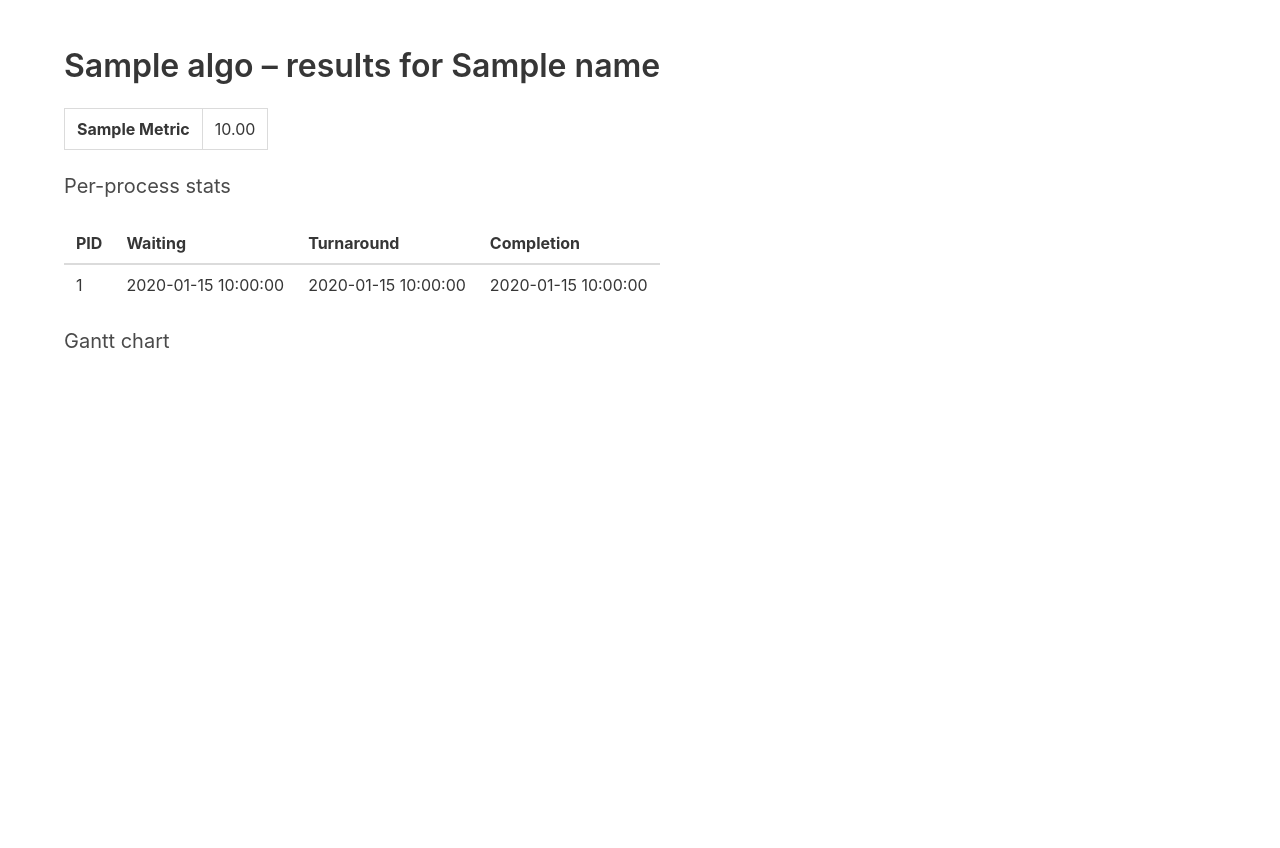
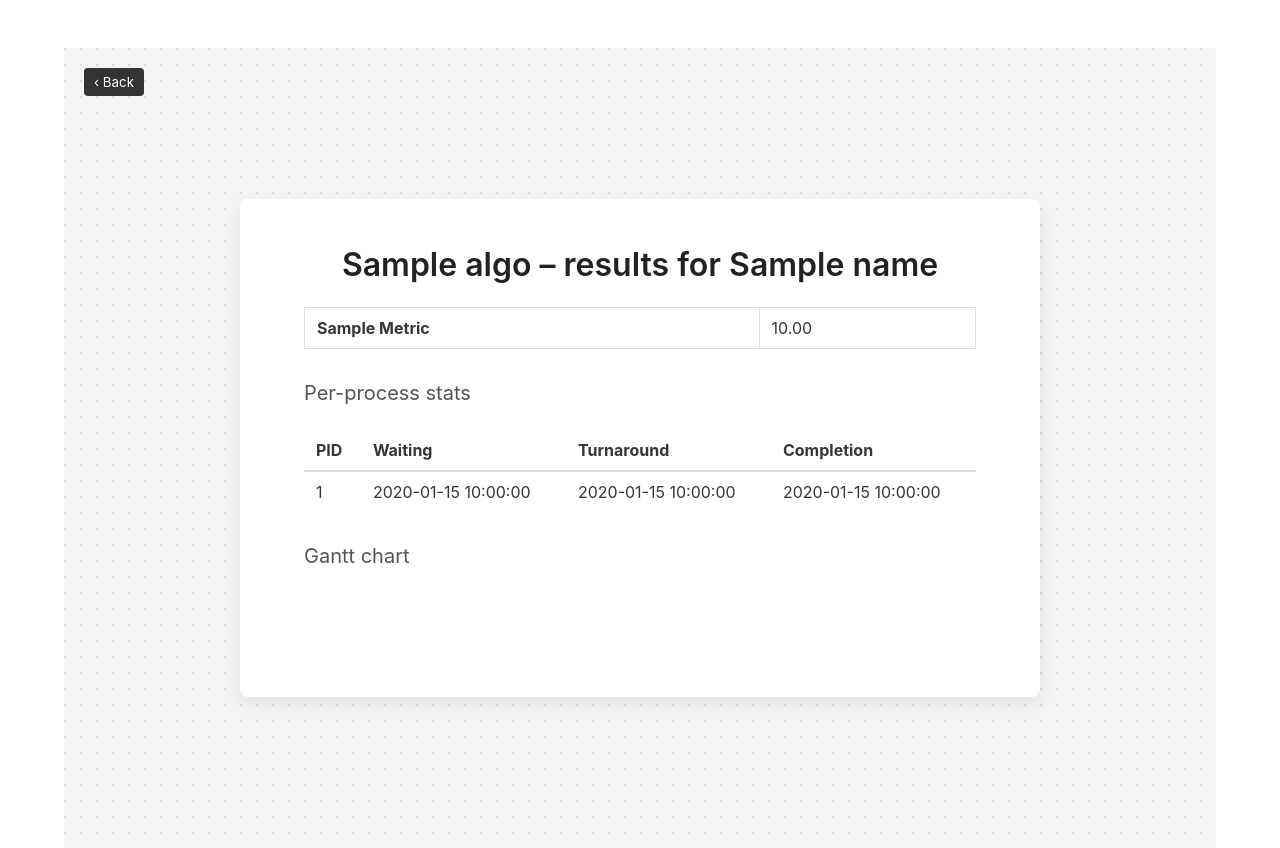
Before and after one commit to malakkbl/Assignment01OS, a Flask app: template interface/templates/result.html in a window 1280 px wide. Before the commit the page ends 348 px from the top, so only its background shows below. Run offline with Flask 3, Linux system fonts and the light colour scheme; the template is opened without the code that fills it: most values are stand-ins (such as "Sample title", 1, 10 or a date in 2020).

Commit message:
Clean Result Page

```diff
--- a/interface/templates/result.html
+++ b/interface/templates/result.html
@@ -1,40 +1,114 @@
 {% extends "base.html" %}
 {% block content %}
+
+<style>
+  html,body{height:100%;margin:0;}
+
+  /* background */
+  .res-wrapper{
+      display:flex; align-items:center; justify-content:center;
+      height:100vh;
+      background:radial-gradient(circle at 1px 1px,#d9d9d9 1px,#f4f4f4 0);
+      background-size:16px 16px;
+      position:relative;        /* for abs back-btn */
+  }
+
+  /* card */
+  .res-box{
+      background:#fff;
+      padding:3rem 4rem;
+      border-radius:8px;
+      box-shadow:0 6px 18px rgba(0,0,0,.08);
+      width:100%; max-width:800px;
+  }
+
+  /* headings */
+  h1.title{color:#222;text-align:center;font-weight:600;}
+  h2.subtitle{color:#555;font-weight:400;margin-top:2rem;}
+
+  /* back button style */
+  .back-btn{
+      position:absolute; top:20px;left:20px;
+      display:flex; align-items:center; gap:4px;
+      background:#333;border:none;border-radius:4px;
+      color:#fff; padding:6px 10px; cursor:pointer;
+  }
+  .back-btn:hover{background:#222;}
+
+  /* gantt bars */
+  #gantt text{font-size:.75rem}
+</style>
+
+<div class="res-wrapper">
+
+  <!-- back to config page -->
+  <form action="{{ url_for('config') }}" method="get">
+     <button class="back-btn">‹ Back</button>
+  </form>
+
+  <div class="res-box">
+
     <h1 class="title">{{algo}} – results for {{name}}</h1>
 
     <!-- Metrics -->
-<table class="table is-bordered">
+    <table class="table is-bordered is-fullwidth mt-5">
       {% for k,v in metrics.items() %}
-    <tr><th>{{k.replace('_',' ').title()}}</th><td>{{"%.2f"|format(v)}}</td></tr>
+        <tr>
+          <th>{{k.replace('_',' ').title()}}</th>
+          <td>{{"%.2f"|format(v)}}</td>
+        </tr>
       {% endfor %}
     </table>
 
     <!-- Per-process -->
     <h2 class="subtitle">Per-process stats</h2>
-<table class="table is-striped">
-  <thead><tr><th>PID</th><th>Waiting</th><th>Turnaround</th><th>Completion</th></tr></thead>
+    <table class="table is-striped is-fullwidth">
+      <thead>
+        <tr><th>PID</th><th>Waiting</th><th>Turnaround</th><th>Completion</th></tr>
+      </thead>
       <tbody>
         {% for p in procs %}
-      <tr><td>{{p.pid}}</td><td>{{p.waiting_time}}</td><td>{{p.turnaround_time}}</td><td>{{p.completion_time}}</td></tr>
+          <tr>
+            <td>{{p.pid}}</td>
+            <td>{{p.waiting_time}}</td>
+            <td>{{p.turnaround_time}}</td>
+            <td>{{p.completion_time}}</td>
+          </tr>
         {% endfor %}
       </tbody>
     </table>
 
-<!-- Gantt SVG -->
+    <!-- Gantt -->
     <h2 class="subtitle">Gantt chart</h2>
-<svg id="gantt" width="100%" height="{{schedule|length*30+20}}"></svg>
+    <svg id="gantt"
+         width="100%"
+         height="{{ (schedule|length) * 30 + 20 }}"></svg>
+  </div>
+</div>
+
 <script>
-const s={{schedule|tojson}}, unit=30, h=20, svg=document.getElementById('gantt');
-s.forEach((seg,i)=>{
-  const g=svg.appendChild(document.createElementNS(svg.namespaceURI,'g'));
-  const rect=document.createElementNS(svg.namespaceURI,'rect');
-  rect.setAttribute('x',seg.start*unit); rect.setAttribute('y',i*30);
-  rect.setAttribute('width',(seg.finish-seg.start)*unit); rect.setAttribute('height',h);
-  rect.setAttribute('fill','#3273dc'); g.appendChild(rect);
-  const t=document.createElementNS(svg.namespaceURI,'text');
-  t.setAttribute('x',(seg.start+seg.finish)*unit/2); t.setAttribute('y',i*30+15);
-  t.setAttribute('fill','white'); t.setAttribute('text-anchor','middle');
-  t.textContent=seg.pid; g.appendChild(t);
+const slices = {{schedule|tojson}};
+const unit = 30, barH = 20;
+const svg  = document.getElementById('gantt');
+
+slices.forEach((seg,i)=>{
+  const g   = svg.appendChild(document.createElementNS(svg.namespaceURI,'g'));
+  const rect= document.createElementNS(svg.namespaceURI,'rect');
+  rect.setAttribute('x', seg.start*unit);
+  rect.setAttribute('y', i*30);
+  rect.setAttribute('width', (seg.finish-seg.start)*unit);
+  rect.setAttribute('height', barH);
+  rect.setAttribute('fill', '#3273dc');
+  g.appendChild(rect);
+
+  const txt = document.createElementNS(svg.namespaceURI,'text');
+  txt.setAttribute('x', (seg.start+seg.finish)*unit/2);
+  txt.setAttribute('y', i*30+14);
+  txt.setAttribute('fill', 'white');
+  txt.setAttribute('text-anchor', 'middle');
+  txt.textContent = seg.pid;
+  g.appendChild(txt);
 });
 </script>
+
 {% endblock %}
```
Lines whose indentation alone changed are shown as unchanged.
